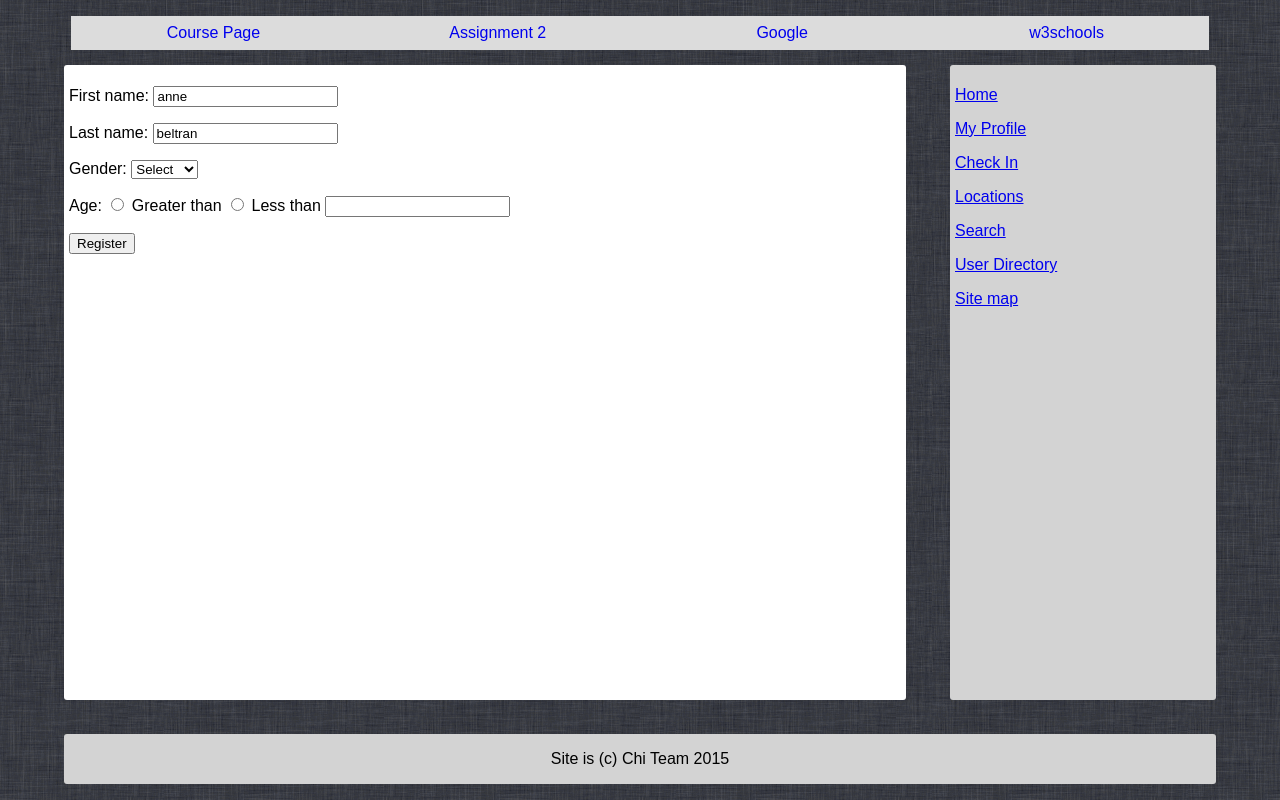
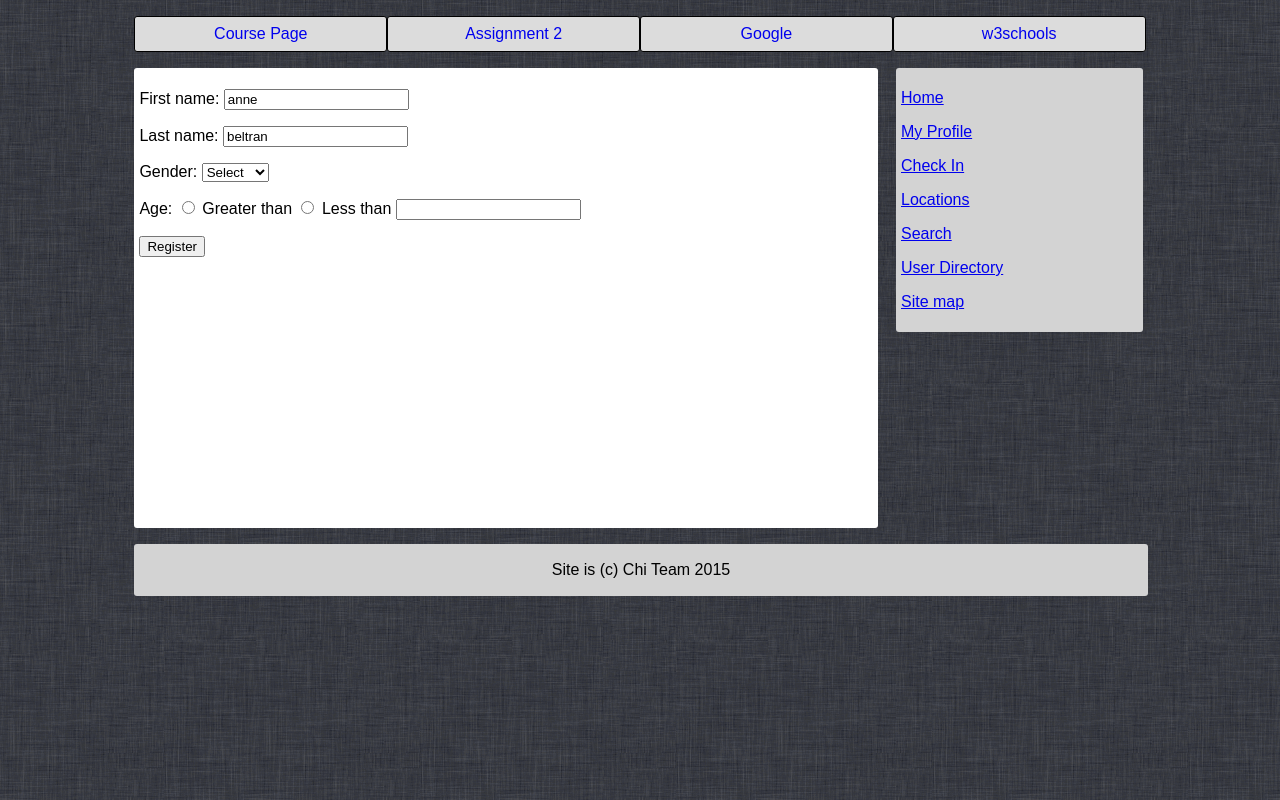
Before and after one commit to alohakealii/chi, a PHP site: page / in a window 1280 px wide. Run offline with PHP 8.4, Linux system fonts and the light colour scheme.

Commit message:
Cleaned up site layout, update PHP

```diff
--- a/homework/chi.css
+++ b/homework/chi.css
@@ -7,10 +7,11 @@ body {
 
 /* start nav bar */
 nav ul {
-    width: 90%;
-    display: table;
+    width: 80%;
+    display:table;
     margin: 1em auto;
     padding:0;
+    border-radius: 3px;
 }
 
 nav a {
@@ -21,6 +22,13 @@ nav li {
     display: table-cell;
     width: 10%;
     text-align: center;
+
+    background-color: Gainsboro;
+    border-color: black;
+    border-width: 1.5px;
+    border-style: solid;
+    border-radius: 3px;
+
 }
 
 /*
@@ -34,7 +42,6 @@ nav li {
 nav li a {
     display: block;
     padding: 0.5em 0;
-    background-color: gainsboro;
 }
 
 /* end nav bar */
@@ -42,32 +49,36 @@ nav li a {
 /* main element */
 
 main {
-    position: absolute;
-    width: 65%;
-    left: 5%;
-    top: 65px;
-    bottom: 100px;
+    position: relative;
+    width: 58%;
+    left: 10%;
+
+    margin-bottom: 1em;
+    padding: 5px;
+
+    min-height: 450px;
+
+    border-radius: 3px;
     background-color: white;
-    border-radius: 3px;
-    padding: 5px;
 }
 
 /* end main */
 
 /* sidebar */
 
-rightbar {
+sidebar {
     position: absolute;
-    width: 20%;
-    right: 5%;
-    top:65px;
-    bottom: 100px;
+    width: 18.5%;
+    left: 70%;
+
+    margin-bottom: 3em;
+    padding: 5px;
+
+    border-radius: 3px;
     background-color: LightGray;
-    border-radius: 3px;
-    padding: 5px;
 }
 
-rightbar p {
+sidebar p {
     color: white;
 }
 
@@ -76,12 +87,11 @@ rightbar p {
 /* footer */
 
 footer {
-    position: absolute;
-    bottom: 2%;
-    left: 5%;
-    margin: auto;
-    width: 90%;
+    background-color: LightGray;
+    border-radius: 3px;
+    position:relative;
+    margin-left: 10%;
     text-align: center;
-    background-color: LightGray;
-    border-radius:3px;
+    width:80%;
+    padding: 1px;
 }
--- a/homework/index.html
+++ b/homework/index.html
@@ -15,6 +15,16 @@
         <li><a href="http://www.w3schools.com/">w3schools</a></li>
     </ul>
 </nav>
+
+<sidebar>
+    <p><a href="#">Home</a></p>
+    <p><a href="#">My Profile</a></p>
+    <p><a href="#">Check In</a></p>
+    <p><a href="#">Locations</a></p>
+    <p><a href="#">Search</a></p>
+    <p><a href="#">User Directory</a></p>
+    <p><a href="#">Site map</a></p>
+</sidebar>
 
 <main>
     <form action="verify.php" method="post">
@@ -44,16 +54,6 @@
     </form>
 </main>
 
-<rightbar>
-    <p><a href="./home.html">Home</a></p>
-    <p><a href="./profile.html">My Profile</a></p>
-    <p><a href="./checkin.html">Check In</a></p>
-    <p><a href="./locations.html">Locations</a></p>
-    <p><a href="./search.html">Search</a></p>
-    <p><a href="./directory.html">User Directory</a></p>
-    <p><a href="./map.html">Site map</a></p>
-</rightbar>
-
 <footer>
     <p>Site is (c) Chi Team 2015</p>
 </footer>
```
Also changed, not shown: homework/verify.php (+14 -4 lines), 4 other files.
